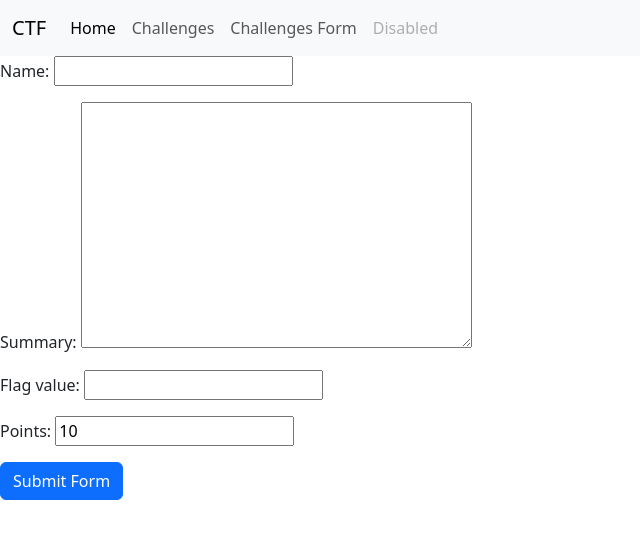
After one commit to SlaX0riuZ/django-exp, a Django app: page /challengesform/ in a window 1280 px wide. The commit adds this page. Shown: the top 539 px of the page, without its empty margins (0-640 px from the left). Run offline with Django 4.2, Linux system fonts and the light colour scheme.

Commit message:
4/11/25 push

```diff
--- /dev/null
+++ b/djangotutorial/ctf/forms.py
@@ -0,0 +1,7 @@
+from django import forms
+from .models import *
+
+class ChallengeForm(forms.ModelForm):
+    class Meta:
+        model = Challenge
+        fields = ['name', 'summary', 'flag_value', 'points']
--- /dev/null
+++ b/djangotutorial/ctf/templates/challengesform.html
@@ -0,0 +1,15 @@
+<!DOCTYPE html>
+
+{% extends 'index.html' %}
+
+{% block content%}
+
+    <form method='POST'>
+
+        {% csrf_token %} <!-- security mechanism to prevent SQL injections -->
+        {{ form.as_p }} <!-- renders form fields as paragraphs -->
+        <button type='submit' class='btn btn-primary'>Submit Form</button>
+
+    </form>
+
+{% endblock %}
--- a/djangotutorial/ctf/templates/index.html
+++ b/djangotutorial/ctf/templates/index.html
@@ -16,7 +16,7 @@
     <body>
         <nav class="navbar navbar-expand-lg bg-body-tertiary">
             <div class="container-fluid">
-              <a class="navbar-brand" href="#">CTF</a>
+              <a class="navbar-brand" href="{% url 'home' %}">CTF</a>
               <button class="navbar-toggler" type="button" data-bs-toggle="collapse" data-bs-target="#navbarNav" aria-controls="navbarNav" aria-expanded="false" aria-label="Toggle navigation">
                 <span class="navbar-toggler-icon"></span>
               </button>
@@ -29,7 +29,7 @@
                     <a class="nav-link" href="{% url 'challenges' %}">Challenges</a>
                   </li>
                   <li class="nav-item">
-                    <a class="nav-link" href="#">Pricing</a>
+                    <a class="nav-link" href="{% url 'challengesform' %}">Challenges Form</a>
                   </li>
                   <li class="nav-item">
                     <a class="nav-link disabled" aria-disabled="true">Disabled</a>
@@ -39,12 +39,9 @@
             </div>
           </nav>
 
-          <h2>Welcome back, {{ request.user.get_full_name }}!</h2>
-
           {% block content %} <!-- everything above this point will be copied -->
 
-
-
+          <h2>Welcome back, {{ request.user.get_full_name }}!</h2>
 
           {% endblock %} <!-- and below this, too! -->
     </body>
--- a/djangotutorial/ctf/urls.py
+++ b/djangotutorial/ctf/urls.py
@@ -4,4 +4,5 @@ from . import views
 urlpatterns = [
     path('', views.home, name='home'), # Home page
     path('challenges/', views.challenges, name='challenges'),
+    path('challengesform/', views.challengesform, name='challengesform'),
 ]
--- a/djangotutorial/ctf/views.py
+++ b/djangotutorial/ctf/views.py
@@ -1,6 +1,6 @@
 from django.shortcuts import render
 from .models import *
-
+from .forms import *
 # Create your views here.
 def home(request): return render(request, 'index.html')
 
@@ -15,3 +15,12 @@ def challenges(request):
     return render(request, 'challenges.html', {
         'challenges': challenges,
         })
+
+def challengesform(request):
+    if request.method == 'POST': # run on submit button press
+        form = ChallengeForm(request.POST)
+        if form.is_valid():
+            form.save() # save form data into database and in proper fields
+            return render(request, 'challengesfrm.html', {'form': form, 'success': True})
+    else: form = ChallengeForm() # display the form if it wasn't submitted (viewing page)
+    return render(request, 'challengesform.html', {'form': form})
```
Also changed, not shown: djangotutorial/db.sqlite3.
